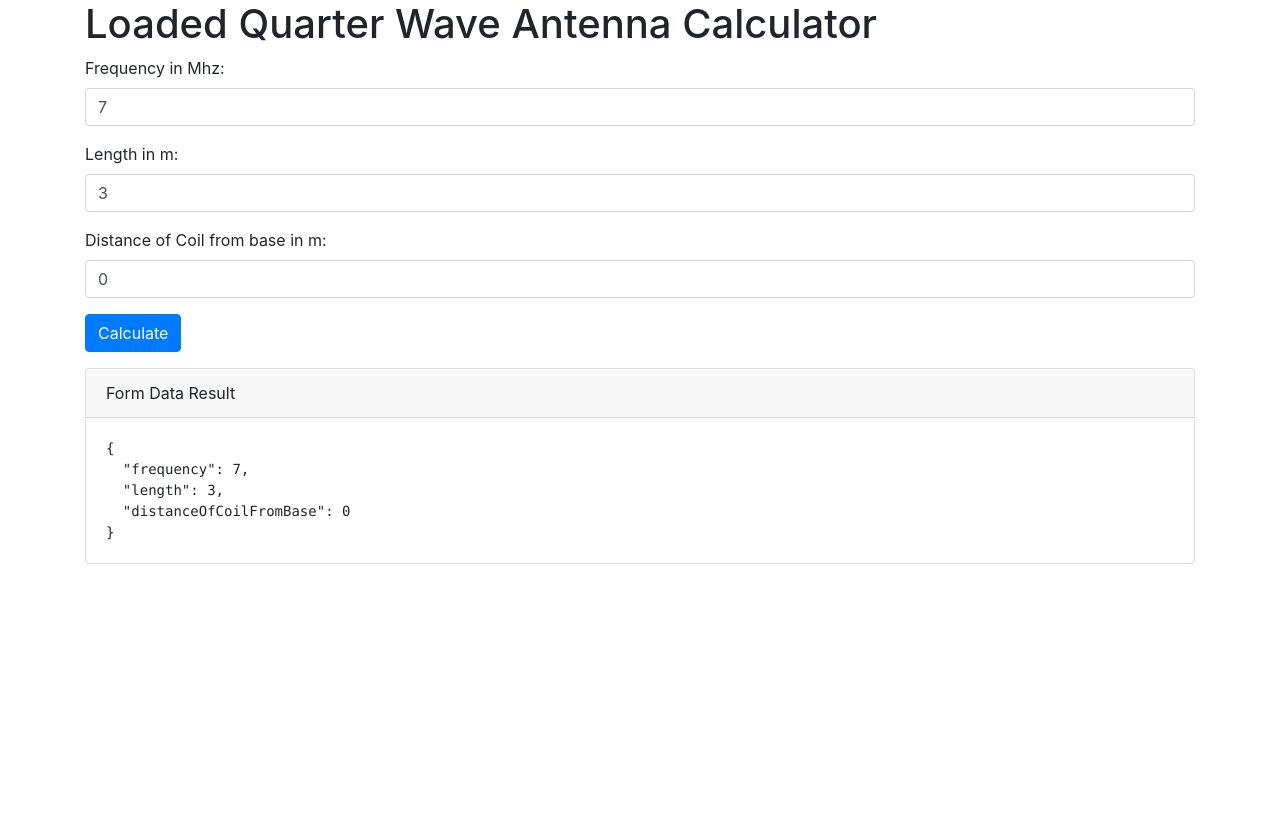
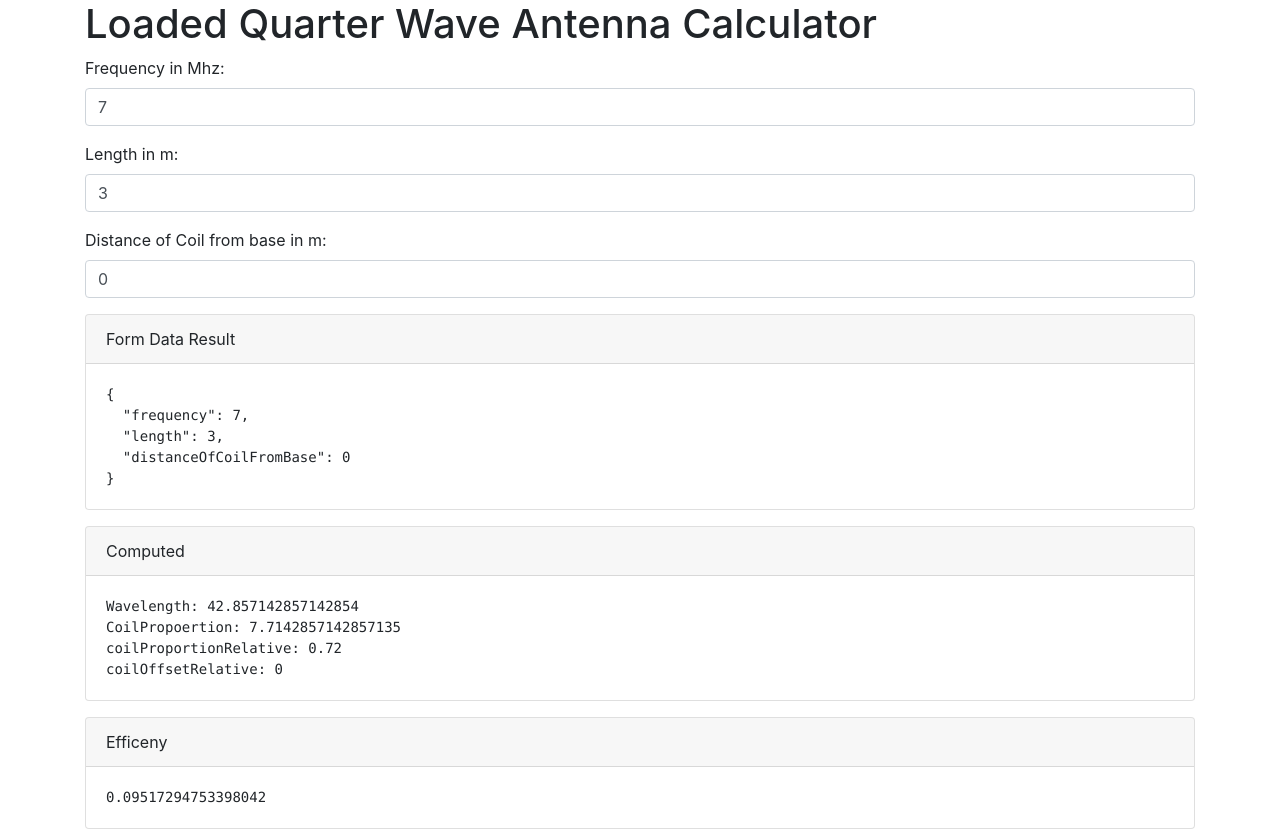
Before and after one commit to pulponair/lqwa-calculator, a Vue app: page / in a window 1280 px wide. Before the commit the page ends 800 px from the top, so only its background shows below. Built offline with nearby package versions, Linux system fonts and the light colour scheme.

Commit message:
[FEATURE] Added calculation. Resolves #5

```diff
--- a/src/components/InputForm.vue
+++ b/src/components/InputForm.vue
@@ -29,10 +29,18 @@
                 ></b-form-input>
                 </b-form-group>
 
-            <b-button type="submit" variant="primary">Calculate</b-button>
         </b-form>
         <b-card class="mt-3" header="Form Data Result">
             <pre class="m-0">{{ form }}</pre>
+        </b-card>
+        <b-card class="mt-3" header="Computed">
+            <pre class="m-0">Wavelength: {{ waveLength }}</pre>
+            <pre class="m-0">CoilPropoertion: {{ coilProportion }}</pre>
+            <pre class="m-0">coilProportionRelative: {{ coilProportionRelative }}</pre>
+            <pre class="m-0">coilOffsetRelative: {{ coilOffsetRelative }}</pre>
+        </b-card>
+        <b-card class="mt-3" header="Efficeny">
+            <pre class="m-0">{{ efficiency }}</pre>
         </b-card>
     </div>
 </template>
@@ -48,10 +56,28 @@
                 }
             }
         },
-        methods: {
-            onSubmit(event) {
-                event.preventDefault()
-                alert(JSON.stringify(this.form))
+        computed: {
+            waveLength: function () {
+                return 300 / this.form.frequency;
+            },
+            quarterWaveLength: function() {
+                return this.waveLength / 4
+            },
+            coilProportion: function () {
+                return this.quarterWaveLength - this.form.length;
+            },
+            coilProportionRelative: function () {
+                return  this.coilProportion / this.quarterWaveLength;
+            },
+
+            coilOffsetRelative: function() {
+               return this.form.distanceOfCoilFromBase / this.quarterWaveLength;
+            },
+
+
+            efficiency : function() {
+                let offset = Math.PI/2 * this.coilOffsetRelative;
+                return 1 - (Math.sin(Math.PI/2 * this.coilProportionRelative + offset) - Math.sin(offset)) ;
             }
         }
     }
```
